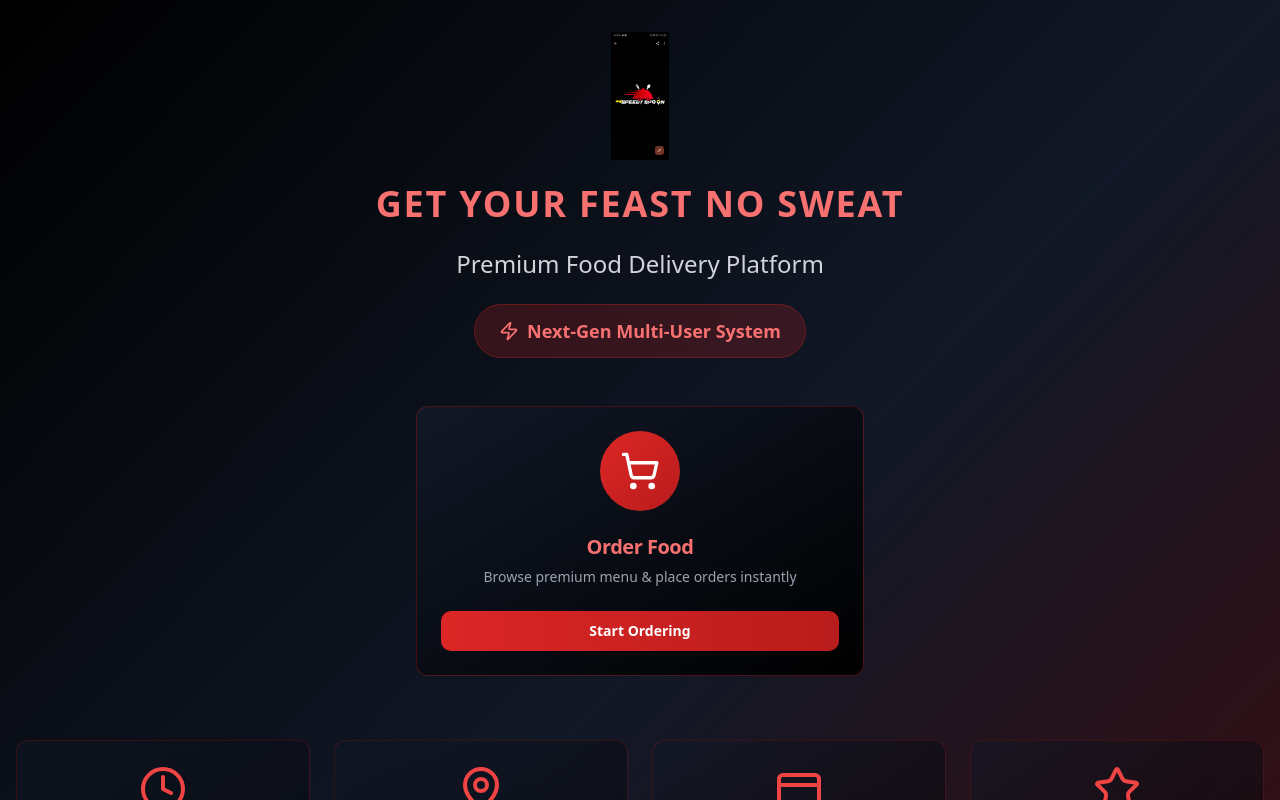
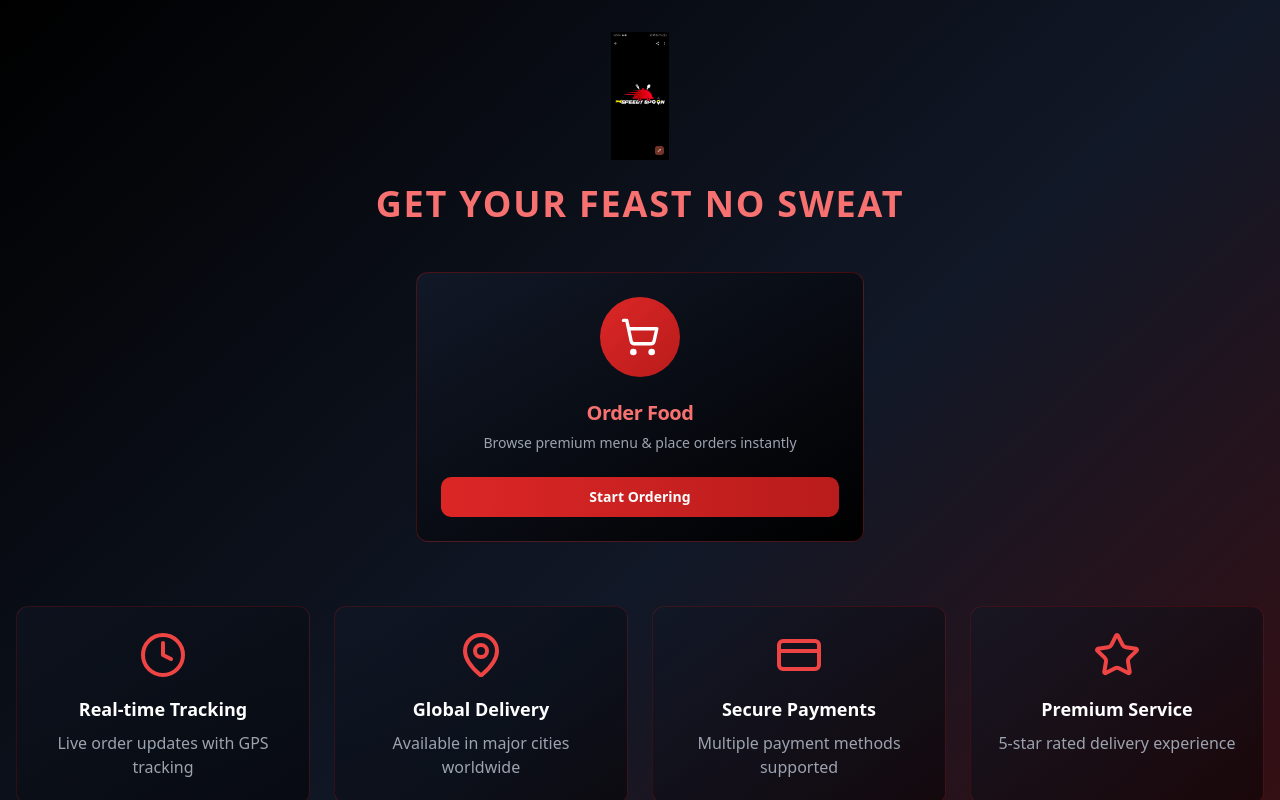
Before and after one commit to Romeoantwi/speedy-spoon-mobile-eats, a React (Vite) app: page / in a window 1280 px wide. Shown: the top 800 px of the page. Built offline with nearby package versions, Linux system fonts and the light colour scheme.

Commit message:
Remove unnecessary text and delivery style
Removed "Next-Gen Multi-User" text and delivery style display from the home page. Users will still need to agree to the delivery fee before ordering.

```diff
--- a/src/pages/Index.tsx
+++ b/src/pages/Index.tsx
@@ -30,13 +30,6 @@ const Index = () => {
           <p className="text-3xl md:text-4xl font-bold text-red-400 mb-6 uppercase tracking-wider">
             Get Your Feast No Sweat
           </p>
-          <p className="text-xl md:text-2xl text-gray-300 mb-6 max-w-3xl mx-auto">
-            Premium Food Delivery Platform
-          </p>
-          <Badge variant="secondary" className="text-lg px-6 py-3 bg-red-600/20 text-red-400 border-red-600/30">
-            <Zap className="w-5 h-5 mr-2" />
-            Next-Gen Multi-User System
-          </Badge>
         </div>
 
         {/* Quick Access Card - Customer Only */}
```
